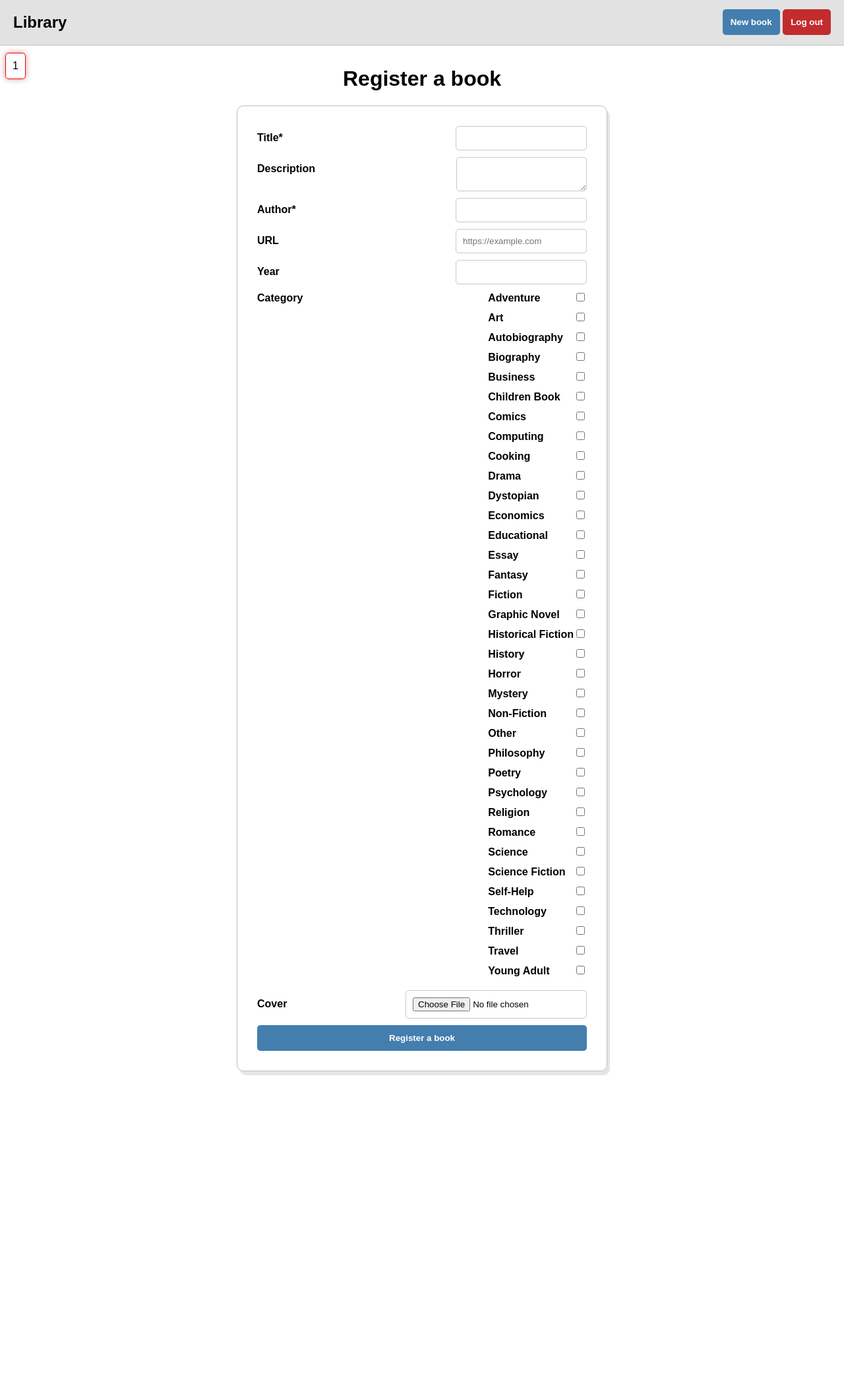
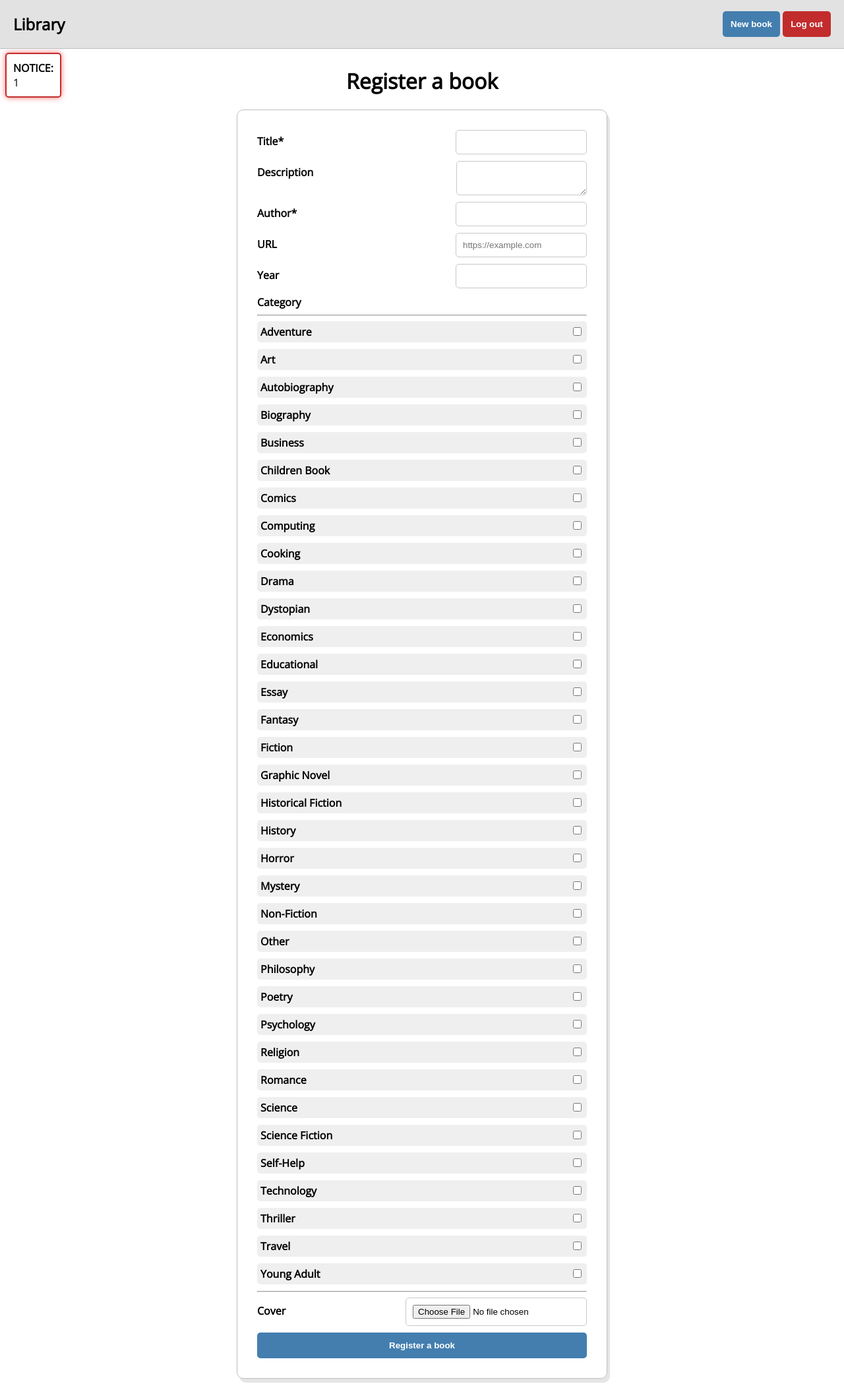
Before and after one commit to migbg/library, a PHP site: page /book_form.php in a window 1280 px wide. Shown: the whole page at 66% size. Before the commit the page ends 1630 px from the top, so only its background shows below. Run offline with PHP 8.4, Linux system fonts and the light colour scheme; the visitor is signed in with stand-in values (Sample User, id 1); data comes from the database, SQL or seed files in the repository.

Commit message:
CSS changes
And other minor changes

```diff
--- a/book_actions.php
+++ b/book_actions.php
@@ -16,7 +16,7 @@
 }
 
 // Description
-$description = $_POST['description'];
+$description = trim($_POST['description']);
 
 // Author
 if (trim($_POST['author']) == ""){
--- a/book_form.php
+++ b/book_form.php
@@ -54,9 +54,7 @@
             </div>
             <div class="container-row">
                 <label for="description"> Description </label>
-                <textarea name="description" id="description">
-                    <?php if ($update == "yes") echo nl2br(htmlspecialchars($book['description'])) ?>
-                </textarea>
+                <textarea name="description" id="description"><?php if ($update == "yes") echo nl2br(htmlspecialchars($book['description'])) ?></textarea>
             </div>
             <div class="container-row">
                 <label for="author"> Author* </label>
@@ -70,12 +68,11 @@
                 <label for="year"> Year </label>
                 <input type="number" name="year" id="year" value="<?php if ($update == "yes") echo (int)$book['year'] != NULL ?  htmlspecialchars((int)$book['year']) : ""?>">
             </div>
-            <div class="container-row">
-                <label for="category"> Category </label>
-                <div>
+            <b> Category </b>
+            <hr>
                 <?php
                     foreach ($result as $category) {
-                            echo "<div class='container-row'>";
+                        echo "<div class='container-row categories'>";
                         echo "<label for='" . htmlspecialchars($category['name']) . "'>" . htmlspecialchars($category['name']) . "</label>";
                         echo "<input type='checkbox' id='" . htmlspecialchars($category['name']) . "' name='categories[]' value='" . htmlspecialchars($category['name']) . "'";
                         if ($update == "yes") {
@@ -89,8 +86,7 @@
                         echo "</div>";
                     }
                 ?>
-                </div>
-            </div>
+            <hr>
             <div class="container-row">
                 <label for="userfile"> Cover </label>
                 <input type="file" name="userfile" id="userfile">
--- a/login_form.php
+++ b/login_form.php
@@ -31,7 +31,7 @@
         <div>
             <?php
                 if (isset($_SESSION['info'])) {
-                    echo "<div class=container-info>" . $_SESSION['info'] . "</div>";
+                    echo "<div class=container-info><span style='color: rgb(194, 44, 44)'>NOTICE:</span>" . $_SESSION['info'] . "</div>";
                     unset($_SESSION['info']);
                 }
             ?>
--- a/nav.php
+++ b/nav.php
@@ -9,7 +9,7 @@
 </nav>
 <?php
     if (isset($_SESSION['bookinfo'])){
-        echo "<div class='container-info info'>". $_SESSION['bookinfo'] . "</div>";
+        echo "<div class='container-info info'><b>NOTICE:</b>". $_SESSION['bookinfo'] . "</div>";
         unset($_SESSION['bookinfo']);
     }
 ?>
--- a/register_form.php
+++ b/register_form.php
@@ -39,7 +39,7 @@
         <div>
             <?php
                 if (isset($_SESSION['info'])) {
-                    echo "<div class=container-info>". $_SESSION['info'] . "</div>";
+                    echo "<div class=container-info><span style='color: rgb(194, 44, 44)'>NOTICE:</span>". $_SESSION['info'] . "</div>";
                     unset($_SESSION['info']);
                 }
             ?>
--- a/style.css
+++ b/style.css
@@ -1,5 +1,7 @@
+@import url('https://fonts.googleapis.com/css2?family=Open+Sans&display=swap');
+
 body {
-    font-family: Arial;
+    font-family: 'Open Sans', sans-serif;
     margin-top: 80px;
 }
 
@@ -18,13 +20,19 @@
     margin-bottom: 10px;
 }
 
+.categories {
+    background-color: #EFEFEF;
+    padding: 5px;
+    border-radius: 5px;
+}
+
 .container-info {
     display: flex;
     flex-direction: column;
     width: fit-content;
-    border: 1px solid red;
+    border: 2px solid rgb(194, 44, 44);
+    box-shadow: 0 0 8px rgba(255, 82, 82, 0.8);
     border-radius: 5px;
-    box-shadow: 0 0 8px rgba(150, 48, 48, 0.5);
     background-color: white;
     padding: 10px;
     margin-top: 20px;
```
Also changed, not shown: other parts of style.css (+19 -8 lines), book.php (+9 -9 lines). Lines whose indentation alone changed are shown as unchanged.
